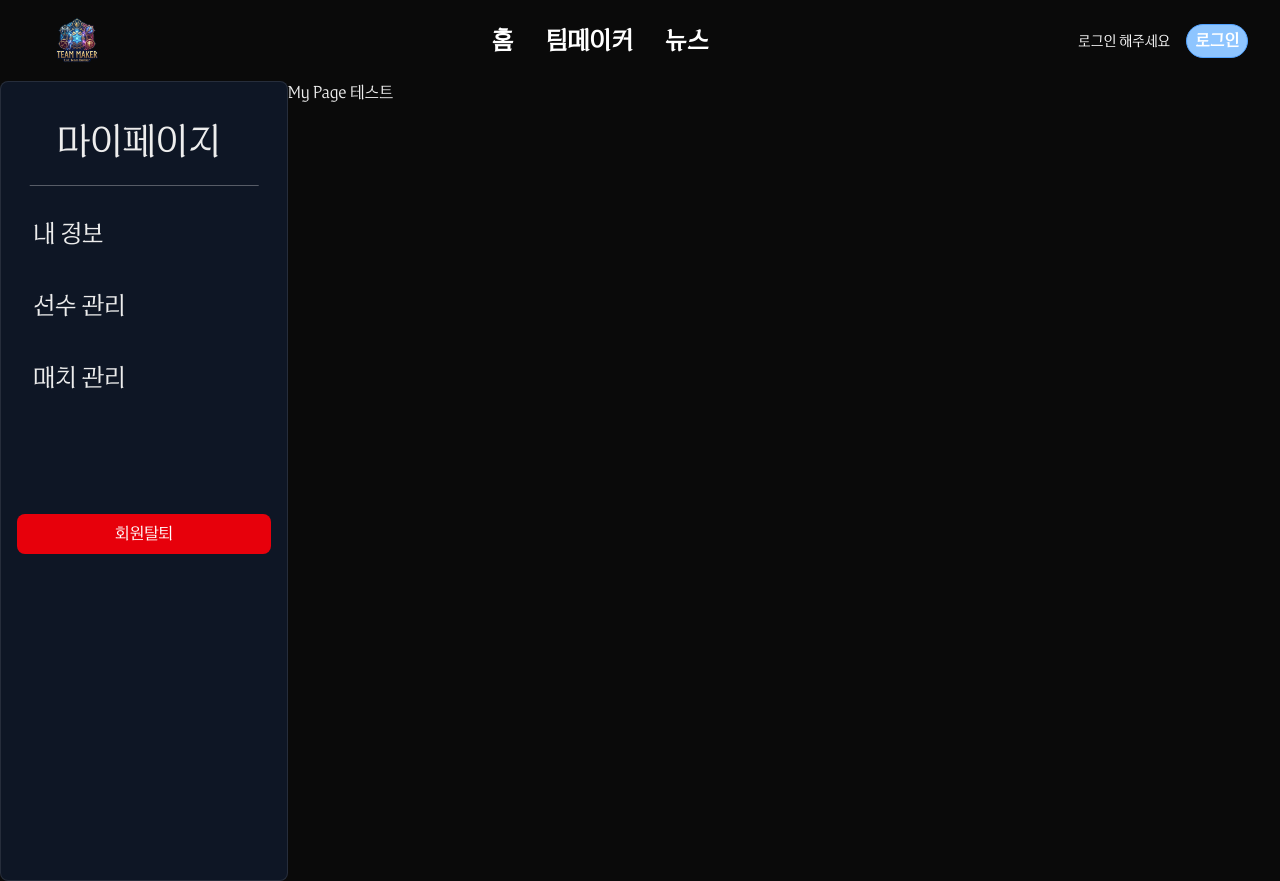
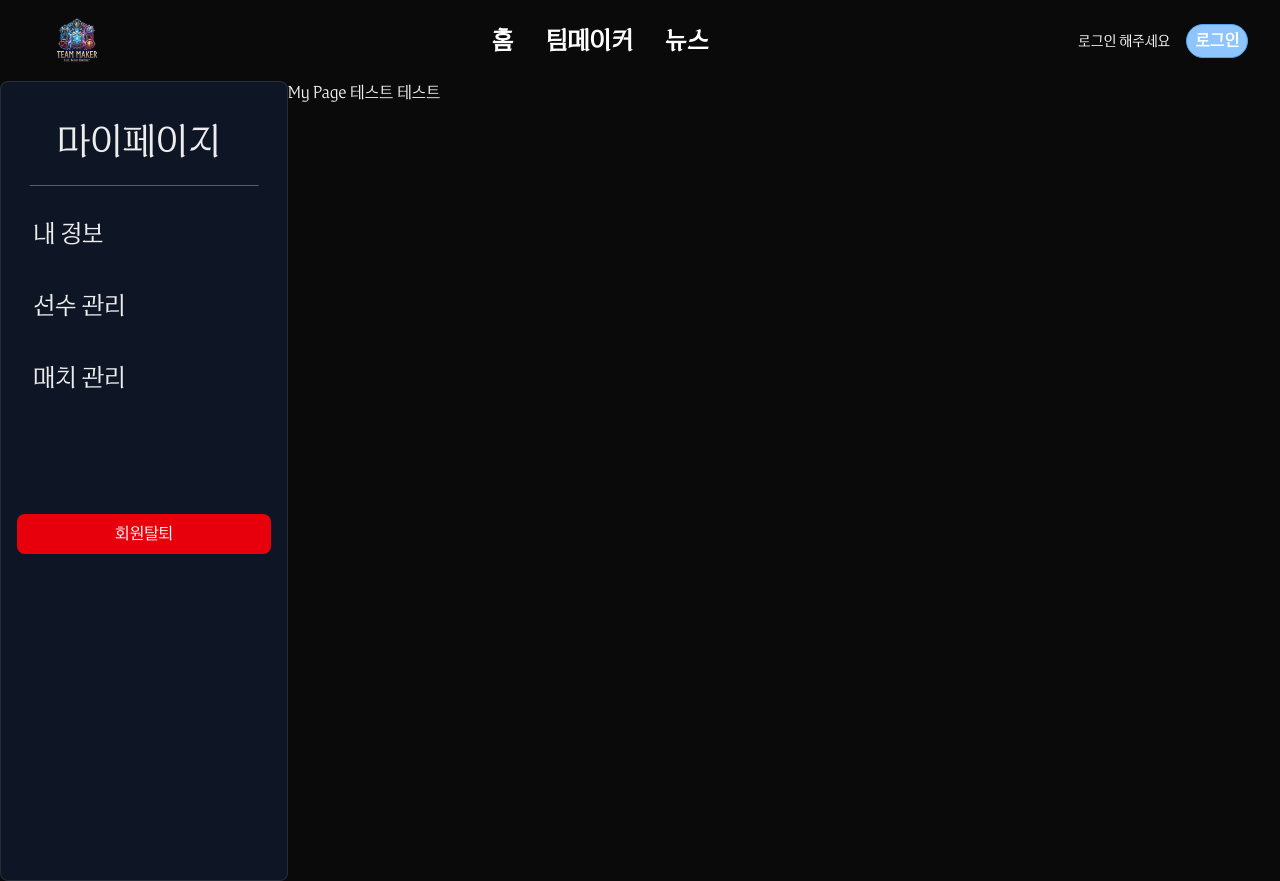
Before and after one commit to asdfqaz74/new-team-maker, a Next.js app: page /mypage in a window 1280 px wide. Built offline with nearby package versions, Linux system fonts and the light colour scheme.

Commit message:
feat: 마이페이지 텍스트를 'My Page 테스트'에서 'My Page 테스트 테스트'로 수정

```diff
--- a/src/app/mypage/page.tsx
+++ b/src/app/mypage/page.tsx
@@ -1,5 +1,5 @@
 const MyPage = () => {
-  return <div>My Page 테스트</div>;
+  return <div>My Page 테스트 테스트</div>;
 };
 
 export default MyPage;
```
